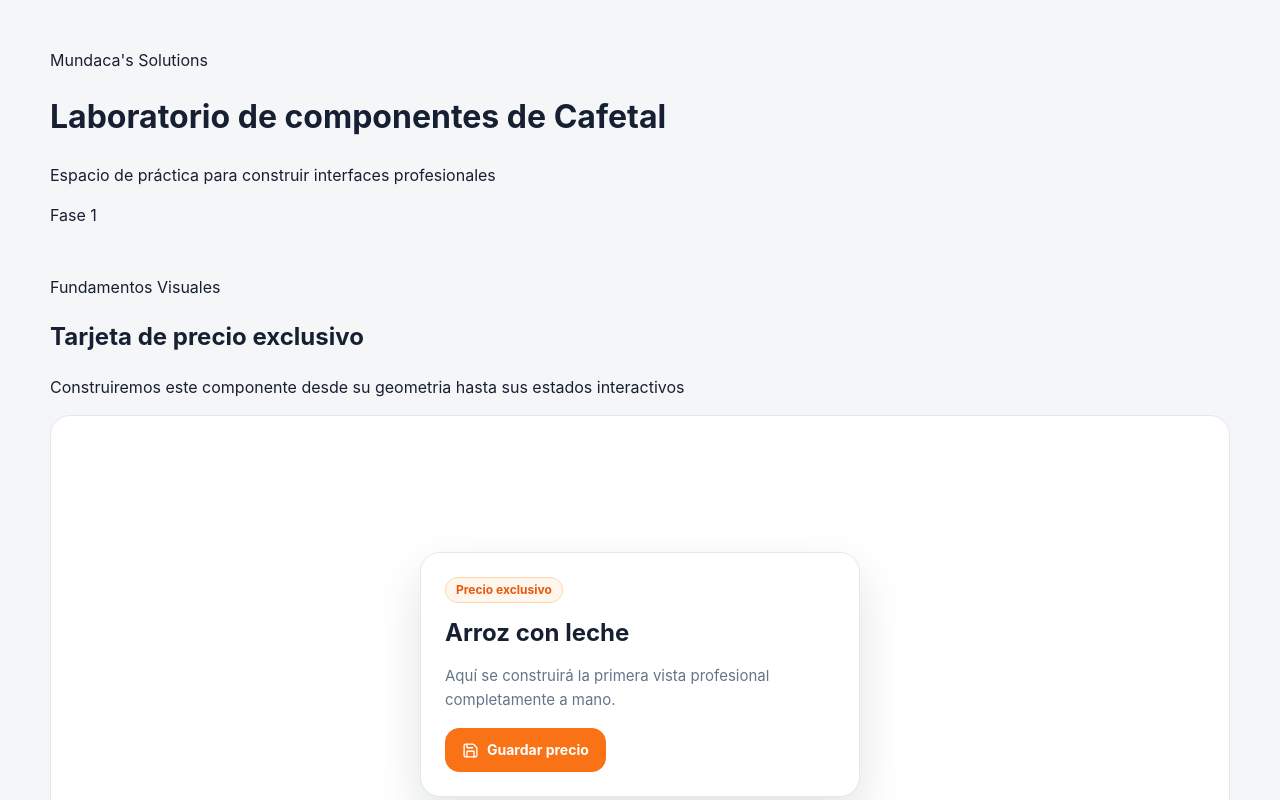
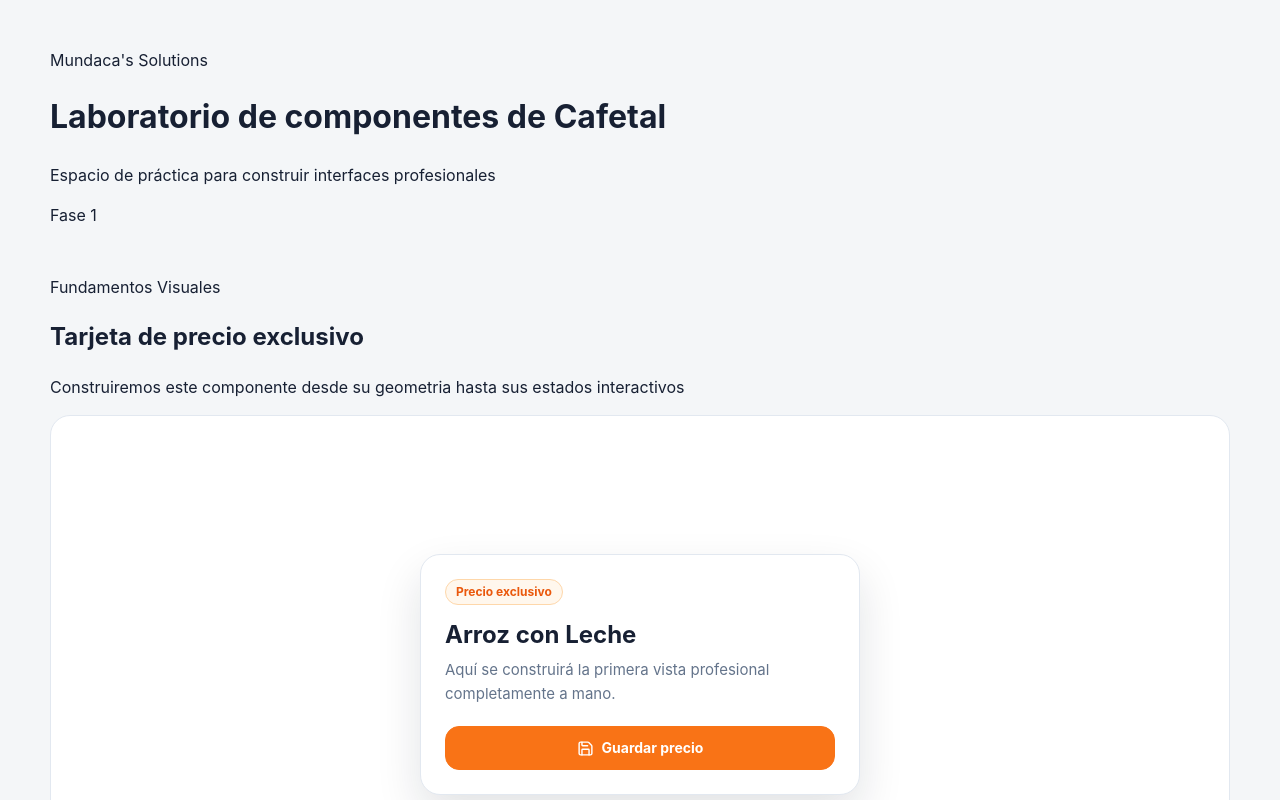
Before and after one commit to cristobalMundacaV/aplicacion-react-practica, a React (Vite) app: page / in a window 1280 px wide. Shown: the top 800 px of the page. Built offline with nearby package versions, Linux system fonts and the light colour scheme.

Commit message:
Refinacion de agrupacion de la card y interacciones del boton

```diff
--- a/src/App.css
+++ b/src/App.css
@@ -54,6 +54,7 @@
 
 .card p {
   margin: 0;
+  gap: 20px;
 
   color: var(--color-text-muted);
   font-size: 15px;
@@ -82,6 +83,11 @@
   justify-content: center;
   gap: 8px;
 
+  margin-top: 4px;
+
+  width: 100%;
+  /* width: fit-content; */
+
   min-height: 44px;
   padding: 10px 16px;
 
@@ -106,6 +112,9 @@
 .primary-button:hover {
   background: var(--color-primary-hover);
   border-color: var(--color-primary-hover);
+
+  transform: translateY(-1px);
+  box-shadow: 0 8px 18px rgba(249, 115, 22, 0.24);
 }
 
 .primary-button:active {
@@ -122,3 +131,9 @@
   opacity: 0.55;
   cursor: not-allowed;
 }
+
+.card-content {
+  display: flex;
+  flex-direction: column;
+  gap: 8px;
+}
--- a/src/App.jsx
+++ b/src/App.jsx
@@ -37,11 +37,13 @@ function App() {
               Precio exclusivo
             </span>
 
-            <h3>Arroz con leche</h3>
+            <div className='card-content'>
+              <h3>Arroz con Leche</h3>
 
-            <p>
-              Aquí se construirá la primera vista profesional completamente a mano.
-            </p>
+              <p>
+                Aquí se construirá la primera vista profesional completamente a mano.
+              </p>
+            </div>
             <button className='primary-button' type='button'>
               <Save size={17} />
               Guardar precio
```
